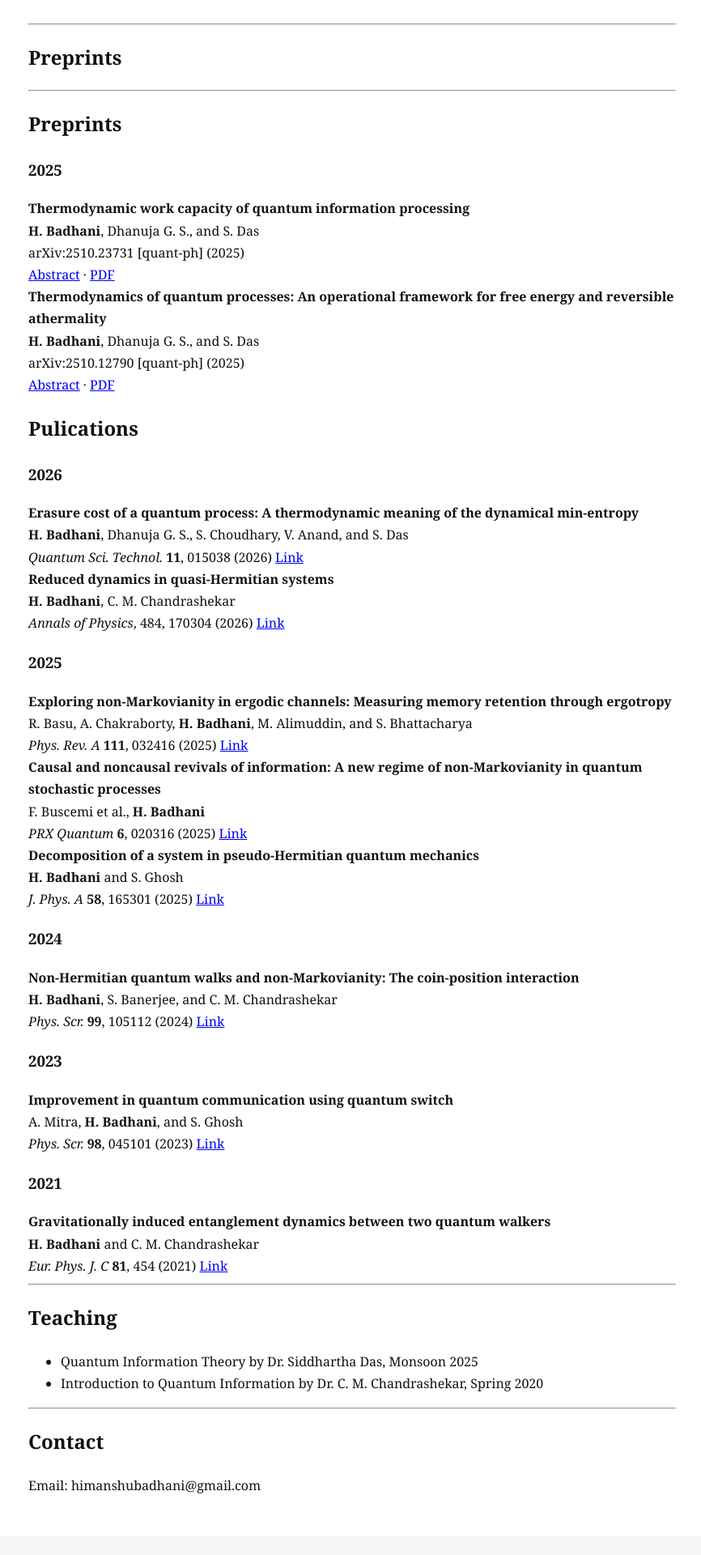
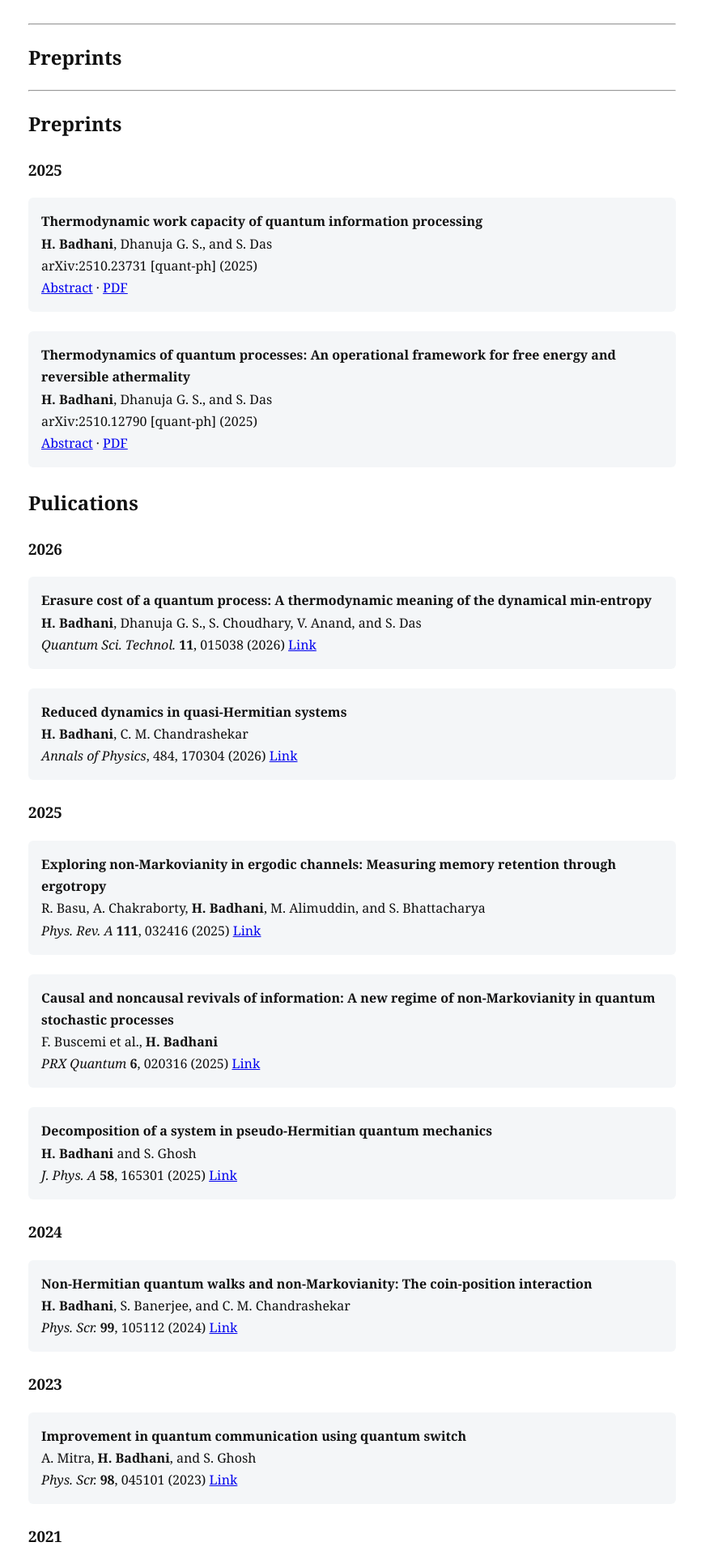
Before and after one commit to himanshubadhani/himanshubadhani.github.io, a Jekyll site: the page built from index.md, in a window 1280 px wide. Shown: the part 714-2634 px from the top of the page at 81% size, without its empty margins (205-1071 px from the left). Built offline with Jekyll 4.4.1, drawn with Linux system fonts in a browser that asks for light colours.

Commit message:
Update style.css

```diff
--- a/assets/css/style.css
+++ b/assets/css/style.css
@@ -186,3 +186,10 @@ body.dark .sun {
     margin: 1rem 0;
     border-radius: 6px;
 }
+
+.pub-item {
+    background: var(--card);
+    padding: 1rem;
+    margin-bottom: 1.5rem;   /* spacing between entries */
+    border-radius: 6px;
+}
```
